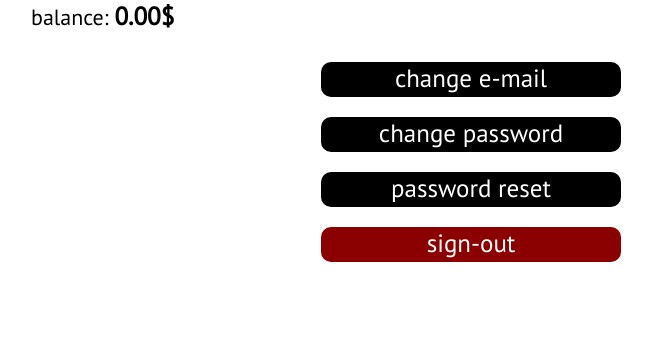
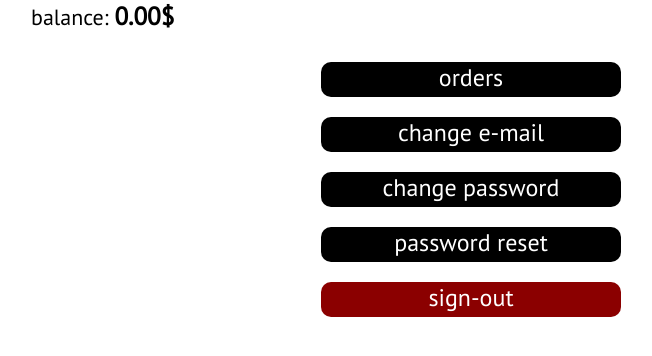
Before and after one commit to a-povazhnyi/django_vinylin, a Django app: page /users/1/ in a window 1280 px wide. Shown: the part 421-777 px from the top of the page, without its empty margins (169-821 px from the left). Run offline with Django 3.2, Linux system fonts and the light colour scheme; the visitor is signed in with stand-in values (Sample User, id 1); data comes from the database, SQL or seed files in the repository; parts of the project's set-up code (start-up, migrations or seed data) failed here and were passed over; some libraries are stand-ins or nearby versions.

Commit message:
fix: profile buttons, add orders button

```diff
--- a/vinylin/users/templates/users/profile.html
+++ b/vinylin/users/templates/users/profile.html
@@ -26,11 +26,11 @@
         </li>
 
         {% if user.profile.age %}
-        <li class="profile-li">
+          <li class="profile-li">
           <span>age:
             <span class="profile-data">{{ user.profile.age }}</span>
           </span>
-        </li>
+          </li>
         {% endif %}
 
         <li class="profile-li">
@@ -48,27 +48,33 @@
 
       <ul class="profile-buttons">
         <li class="profile-button">
-          <div class="button-wrapper">
-            <a href="{% url 'email_change' %}" class="profile-a">change e-mail</a>
-          </div>
+          <a href="{% url 'orders' %}" class="profile-a">
+            <div class="button-wrapper">orders</div>
+          </a>
         </li>
 
         <li class="profile-button">
-          <div class="button-wrapper">
-            <a href="{% url 'password_change' %}" class="profile-a">change password</a>
-          </div>
+          <a href="{% url 'email_change' %}" class="profile-a">
+            <div class="button-wrapper">change e-mail</div>
+          </a>
+        </li>
+
+        <li class="profile-button">
+          <a href="{% url 'password_change' %}" class="profile-a">
+            <div class="button-wrapper">change password</div>
+          </a>
         </li>
 
         <li class="profile-button red-button">
-          <div class="button-wrapper">
-            <a href="{% url 'password_reset' %}" class="profile-a">password reset</a>
-          </div>
+          <a href="{% url 'password_reset' %}" class="profile-a">
+            <div class="button-wrapper">password reset</div>
+          </a>
         </li>
 
         <li class="profile-button">
-          <div class="button-wrapper red-button-wrapper">
-            <a href="{% url 'sign_out' %}" class="profile-a">sign-out</a>
-          </div>
+          <a href="{% url 'sign_out' %}" class="profile-a">
+            <div class="button-wrapper red-button-wrapper">sign-out</div>
+          </a>
         </li>
       </ul>
     </div>
--- a/vinylin/vinylin/static/css/style.css
+++ b/vinylin/vinylin/static/css/style.css
@@ -348,6 +348,10 @@ ul.errorlist > li {
     font-size: 14px;
 }
 
+a.profile-a > .button-wrapper {
+    font-size: 24px;
+}
+
 @font-face {
     font-family: 'PTSans-Regular';
     src: url("../font/PTSans-Regular.ttf");
```
